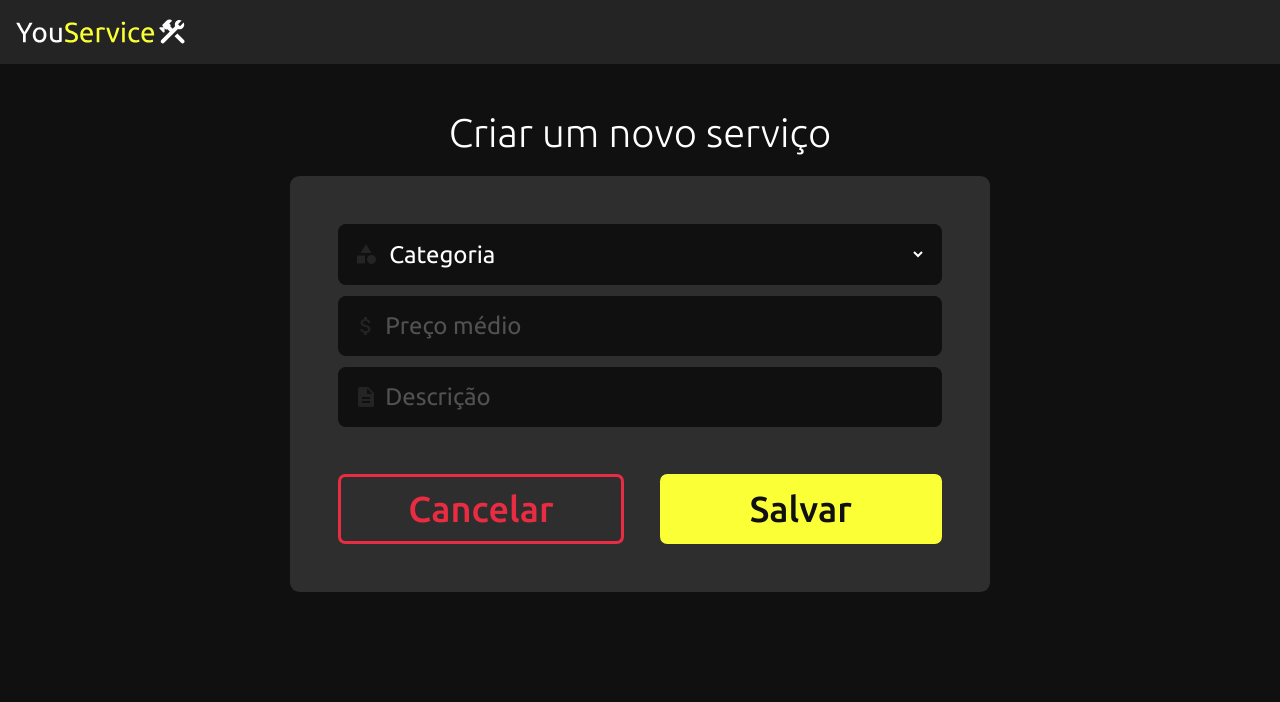
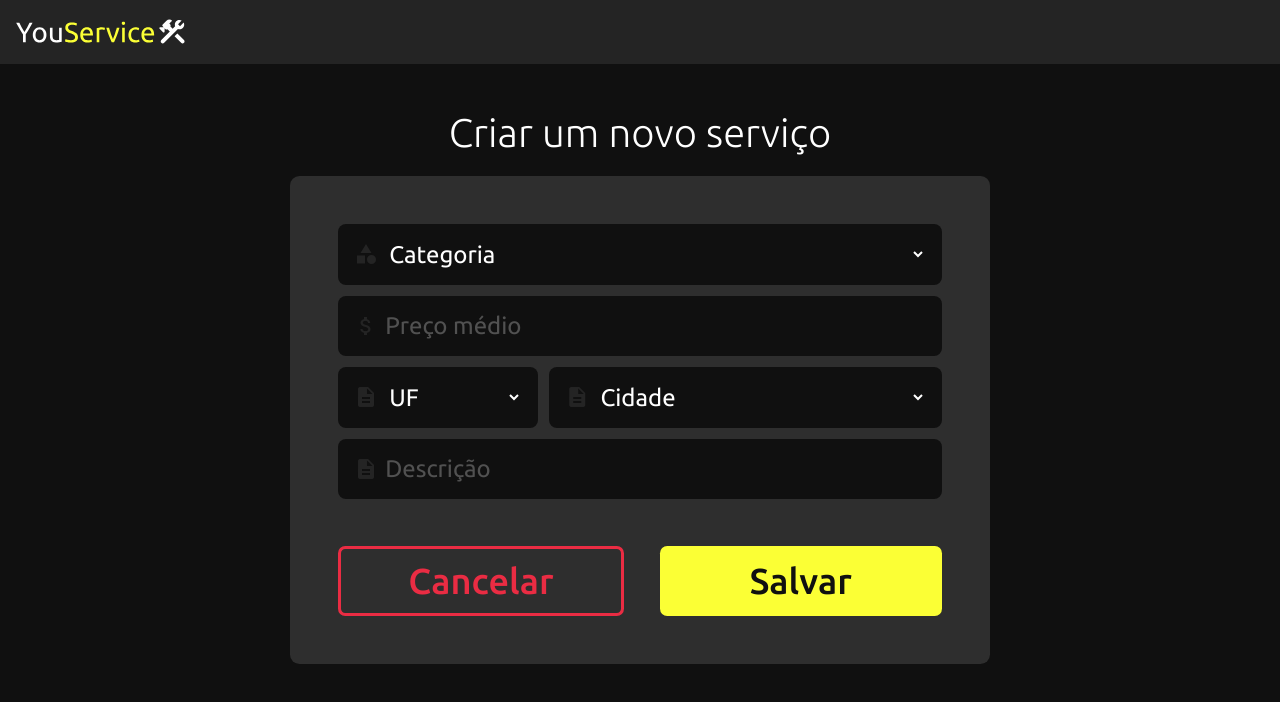
Before and after one commit to wandersonfelipegp13/youservice-backend, a React (Create React App) app: page /service/1 in a window 1280 px wide. Shown: the top 702 px of the page. Built offline with nearby package versions, Linux system fonts and the light colour scheme; no server answers.

Commit message:
Added location (UF and City) for service

```diff
--- a/src/App.tsx
+++ b/src/App.tsx
@@ -4,7 +4,7 @@ import { Initial } from "./pages/Initial";
 import { Login } from "./pages/Login";
 import { Profile } from "./pages/Profile";
 import { Home } from "./pages/Home";
-import { NewService } from "./pages/NewService";
+import { Service } from "./pages/Service";
 
 
 import { AuthContextProvider } from "./contexts/AuthContext";
@@ -18,8 +18,8 @@ function App() {
             <Route path="/login" element={<Login />} />
             <Route path="/profile" element={<Profile />} />
             <Route path="/home" element={<Home />} />
-            <Route path="/service/new" element={<NewService />} />
-            <Route path="/service/:id" element={<NewService />} />
+            <Route path="/service/new" element={<Service />} />
+            <Route path="/service/:id" element={<Service />} />
             <Route path="/home" element={<Home />} />
           </Routes>
       </AuthContextProvider>
--- a/src/pages/NewService.tsx
+++ b/src/pages/Service.tsx
@@ -2,7 +2,7 @@ import { useAuth } from "../hooks/useAuth";
 
 import { useNavigate } from "react-router-dom";
 
-import "../styles/new-service.scss";
+import "../styles/service.scss";
 import "../styles/input-container.scss";
 import { Button } from "../components/Button";
 import { DangerButton } from "../components/DangerButton";
@@ -10,14 +10,15 @@ import { MenuBar } from "../components/MenuBar";
 import { FormEvent, useState } from "react";
 import { database } from "../services/firebase.";
 
-export function NewService() {
-
+export function Service() {
   const navigate = useNavigate();
 
   const { user } = useAuth();
 
   const [newServiceCategory, setNewServiceCategory] = useState("");
   const [newServicePrice, setNewServicePrice] = useState("");
+  const [newServiceUF, setNewServiceUF] = useState("");
+  const [newServiceCity, setNewServiceCity] = useState("");
   const [newServiceDescription, setNewServiceDescription] = useState("");
 
   async function handleCreateService(event: FormEvent) {
@@ -26,19 +27,27 @@ export function NewService() {
     if (
       newServiceCategory.trim() === "" ||
       newServicePrice.trim() === "" ||
-      newServiceDescription.trim() === ""
+      newServiceDescription.trim() === "" ||
+      newServiceUF.trim() === "" ||
+      newServiceCity.trim() === ""
     )
       return;
 
-    const serviceRef = database.ref('services')
+    const serviceRef = database.ref("services");
     const firebaseService = await serviceRef.push({
       category: newServiceCategory,
       price: newServicePrice,
       description: newServiceDescription,
-      authorId: user?.id
-    })
+      authorId: user?.id,
+      uf: newServiceUF,
+      city: newServiceCity,
+    });
 
-    navigate(`/service/${firebaseService.key}`)
+    navigate(`/service/${firebaseService.key}`);
+  }
+
+  function backToHome() {
+    navigate("/home");
   }
 
   return (
@@ -72,6 +81,34 @@ export function NewService() {
             />
           </div>
 
+          <div className="multi-input-container">
+            <div className="input-container" id="input-uf">
+              <span className="material-icons">description</span>
+              <select
+                name="uf"
+                onChange={(event) => setNewServiceUF(event.target.value)}
+                value={newServiceUF}
+              >
+                <option value="none">UF</option>
+                <option value="GO">GO</option>
+                <option value="MG">MG</option>
+              </select>
+            </div>
+
+            <div className="input-container" id="input-city">
+              <span className="material-icons">description</span>
+              <select
+                name="city"
+                onChange={(event) => setNewServiceCity(event.target.value)}
+                value={newServiceCity}
+              >
+                <option value="none">Cidade</option>
+                <option value="urutai">Urutaí</option>
+                <option value="pires">Pires do Rio</option>
+              </select>
+            </div>
+          </div>
+
           <div className="input-container">
             <span className="material-icons">description</span>
             <input
@@ -85,7 +122,9 @@ export function NewService() {
           </div>
 
           <div className="buttons-container">
-            <DangerButton id="cancel-button">Cancelar</DangerButton>
+            <DangerButton id="cancel-button" onClick={backToHome} type="button">
+              Cancelar
+            </DangerButton>
             <Button type="submit">Salvar</Button>
           </div>
         </form>
--- a/src/styles/input-container.scss
+++ b/src/styles/input-container.scss
@@ -31,3 +31,7 @@
     }
 
 }
+
+.multi-input-container {
+    display: flex;
+}
--- a/src/styles/new-service.scss
+++ b/src/styles/service.scss
@@ -40,3 +40,13 @@
         margin-right: 1em;
     }
 }
+
+#input-uf {
+    width: 100%;
+    max-width: 200px;
+    margin-right: .7em;
+}
+
+#input-city {
+    width: 100%;
+}
```
